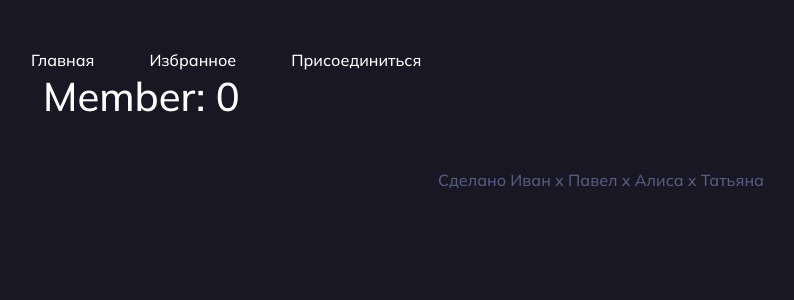
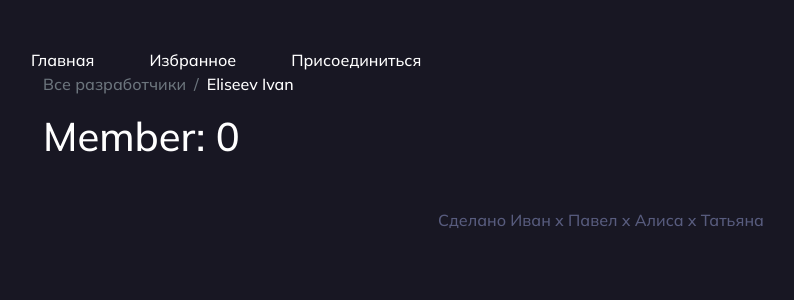
Before and after one commit to eliseevz/hackathon-my-team, a React (Create React App) app: page /members/0 in a window 1280 px wide. Shown: the top 300 px of the page, without its empty margins (39-833 px from the left). Built offline with nearby package versions, Linux system fonts and the light colour scheme.

Commit message:
breadcrumb added

```diff
--- a/src/API/API.js
+++ b/src/API/API.js
@@ -104,3 +104,5 @@ export const textAboutTeam = 'Мы 4 черепашки-ниндзя, наста
 export function setAllMembers(newState) {
   allMembers = {...newState}
 }
+
+export const getMemberById = (id) => allMembers.find(user => user.id === id)
--- /dev/null
+++ b/src/components/Breadcrumbs/Breadcrumb.module.css
@@ -0,0 +1,17 @@
+.active {
+	color: #fff;
+}
+
+.active a{
+	color: #fff;
+	text-decoration: none;
+}
+
+.default {
+	color: #6c757d;
+}
+
+.default a {
+	color: #6c757d;
+	text-decoration: none;
+}
--- /dev/null
+++ b/src/components/Breadcrumbs/breadcrumbs.jsx
@@ -0,0 +1,34 @@
+import React, { useState, useEffect } from 'react';
+import { useParams } from 'react-router';
+import { Link } from 'react-router-dom';
+import { getMemberById } from '../../API/API';
+import classes from './Breadcrumb.module.css';
+
+const Breadcrumbs = () => {
+	const [user, setUser] = useState({});
+
+	const { memberId } = useParams();
+
+	useEffect(() => {
+		if (memberId) {
+			setUser(getMemberById(Number(memberId)));
+		}
+	}, [memberId]);
+
+	return (
+		<nav aria-label='breadcrumb'>
+			<ol class='breadcrumb'>
+				<li class={`breadcrumb-item ${!memberId ? classes.active : classes.default}`}>
+					<Link to={'/members'}>Все разработчики</Link>
+				</li>
+				{user && memberId && (
+					<li class={`breadcrumb-item ${classes.active}`} aria-current='page'>
+						{user.name}
+					</li>
+				)}
+			</ol>
+		</nav>
+	);
+};
+
+export default Breadcrumbs;
--- a/src/pages/members.jsx
+++ b/src/pages/members.jsx
@@ -1,16 +1,20 @@
 import React from 'react'
 import { useParams } from 'react-router-dom'
+import Breadcrumbs from '../components/Breadcrumbs/breadcrumbs'
 
 const Members = () => {
+
   const params = useParams()
 
   const memberId = params.memberId
   if (memberId) {
     return <div className="container">
+       <Breadcrumbs />
       <h1>Member: {memberId}</h1>
     </div>
   }
   return <div className="container">
+     <Breadcrumbs />
      <h1>Members</h1>
   </div>
 }
```
